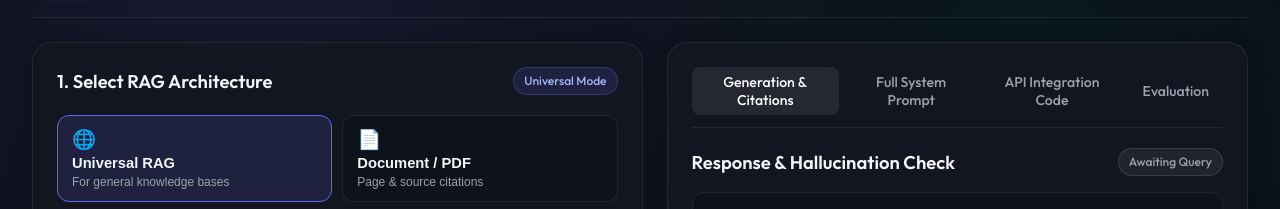
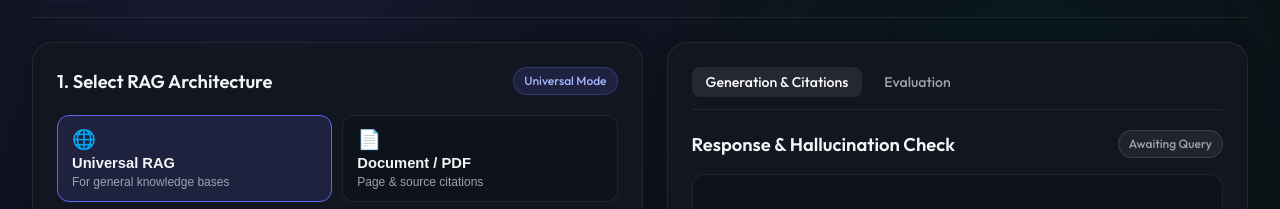
Before and after one commit to parthaksingh/RAG-system-studio, a website with bundled scripts: page public/index.html in a window 1280 px wide. Both pictures are taken after a click on the button "Generation & Citations". Shown: the part 65-274 px from the top of the page. Built offline with nearby package versions, Linux system fonts and the light colour scheme; files whose address does not match are found by name.

Commit message:
Hide prompt and API code tabs

```diff
--- a/public/app.js
+++ b/public/app.js
@@ -22,8 +22,6 @@ const userQuestionInput = document.getElementById('userQuestion');
 const btnExecuteQuery = document.getElementById('btnExecuteQuery');
 
 const tabAnsView = document.getElementById('tabAnsView');
-const tabPromptView = document.getElementById('tabPromptView');
-const tabApiCodeView = document.getElementById('tabApiCodeView');
 const viewAnswer = document.getElementById('viewAnswer');
 const viewPrompt = document.getElementById('viewPrompt');
 const viewApiCode = document.getElementById('viewApiCode');
@@ -412,13 +410,11 @@ btnExportEvaluation.addEventListener('click', () => {
 // View Tabs
 [
   { tab: tabAnsView, view: viewAnswer },
-  { tab: tabPromptView, view: viewPrompt },
-  { tab: tabApiCodeView, view: viewApiCode },
   { tab: tabEvaluationView, view: viewEvaluation }
 ].forEach(({ tab, view }) => {
   tab.addEventListener('click', () => {
-    [tabAnsView, tabPromptView, tabApiCodeView, tabEvaluationView].forEach(t => t.classList.remove('active'));
-    [viewAnswer, viewPrompt, viewApiCode, viewEvaluation].forEach(v => v.classList.remove('active'));
+    [tabAnsView, tabEvaluationView].forEach(t => t.classList.remove('active'));
+    [viewAnswer, viewEvaluation].forEach(v => v.classList.remove('active'));
     tab.classList.add('active');
     view.classList.add('active');
   });
--- a/public/index.html
+++ b/public/index.html
@@ -114,8 +114,6 @@
         <!-- Tab Bar for Output Panel -->
         <div class="output-tab-bar">
           <button class="out-tab active" id="tabAnsView">Generation & Citations</button>
-          <button class="out-tab" id="tabPromptView">Full System Prompt</button>
-          <button class="out-tab" id="tabApiCodeView">API Integration Code</button>
           <!-- NEW: Query-quality metrics -->
           <button class="out-tab" id="tabEvaluationView">Evaluation</button>
         </div>
```
